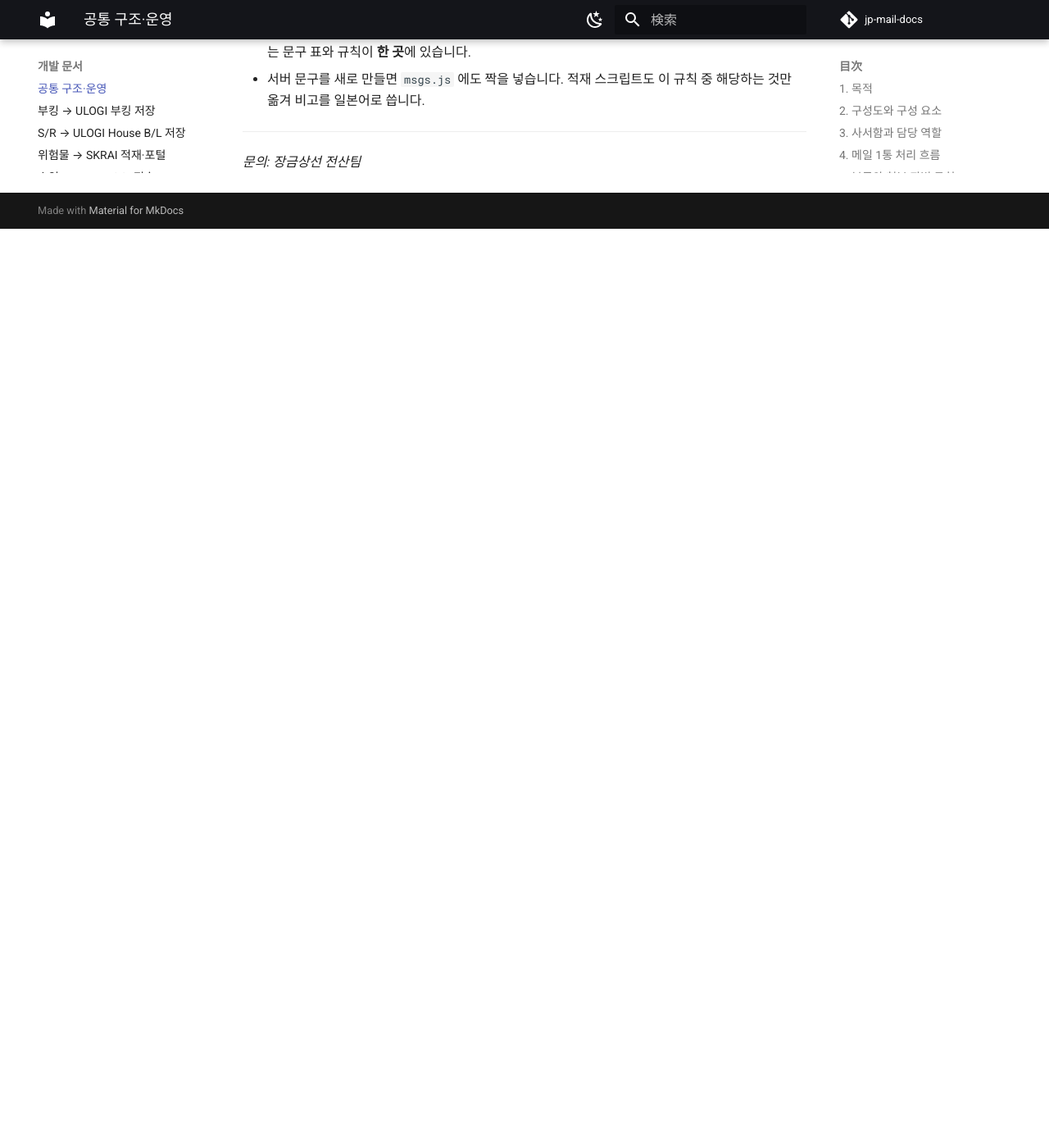
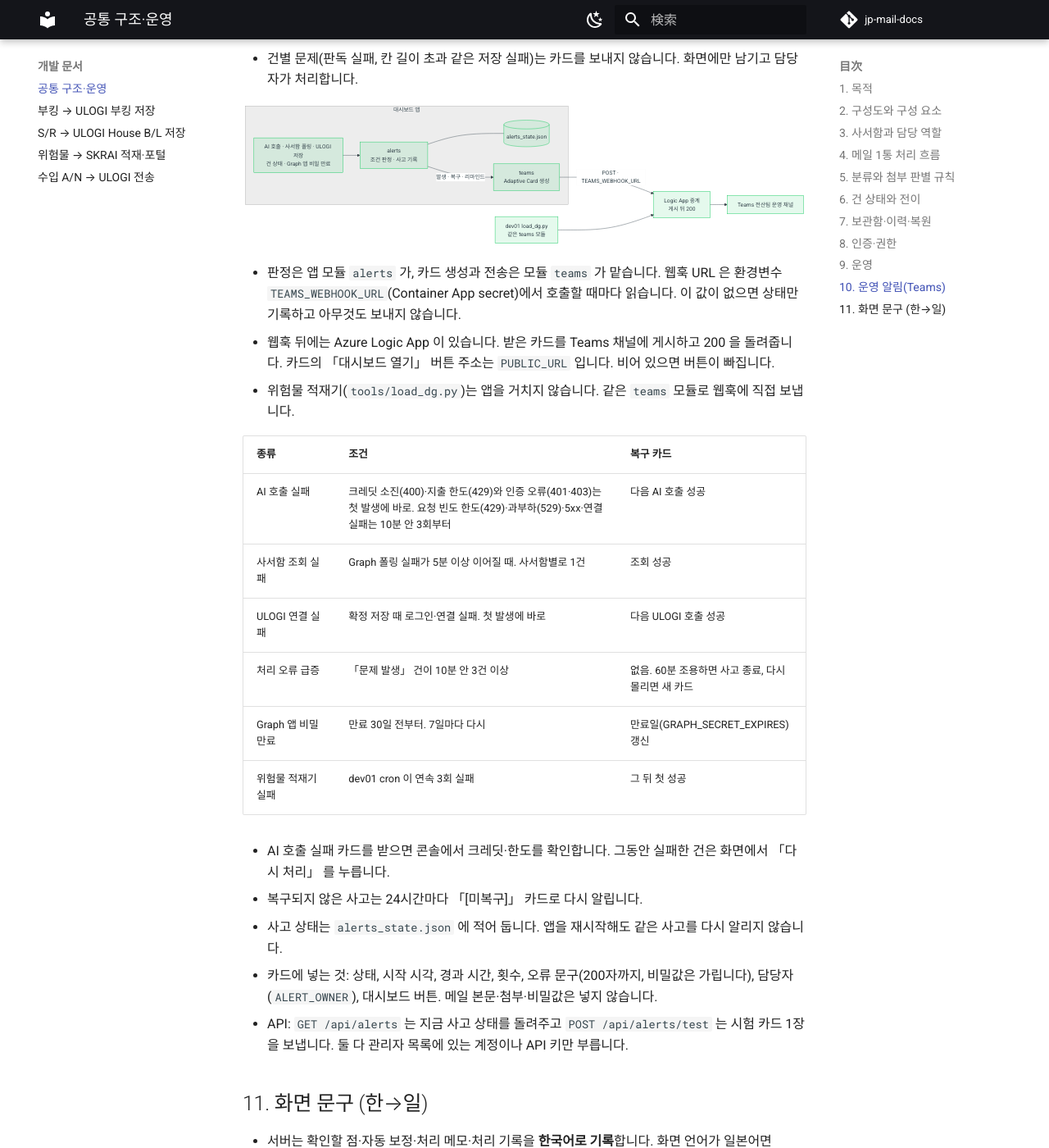
Before and after one commit to SinokorOfficial/jp-mail-docs, an MkDocs documentation site: the page built from docs/dev/overview.md, in a window 1280 px wide and 1400 px high, scrolled down 8933 px. Shown: the whole window at 82% size. Built offline with MkDocs 1.6.1 and Material for MkDocs 9.7.7, drawn with Linux system fonts in a browser that asks for light colours; comment, search, counter and statistics services are not loaded; before the commit the page ends 9212 px from its top, so only the background shows below that; some of the changed text lies outside the part shown.

Commit message:
docs: 운영 알림(Teams) 절 추가
Co-Authored-By: Claude Fable 5.1 <noreply@anthropic.com>

````diff
--- a/docs/dev/overview.md
+++ b/docs/dev/overview.md
@@ -1,6 +1,6 @@
 # 공통 구조·운영 — 수신부터 확정·보관·배포까지
 
-- 대상: SANEI(일본사무소) 메일 자동처리 시스템의 **공통 뼈대** — 메일 수신·분류·첨부 판별·화면 상태·확정/수정/삭제 API·보관함·복원·인증·배포·배치. 모듈별 상세(부킹·S/R·위험물·수입 A/N)는 각 페이지에서 다룹니다.
+- 대상: SANEI(일본사무소) 메일 자동처리 시스템의 **공통 뼈대** — 메일 수신·분류·첨부 판별·화면 상태·확정/수정/삭제 API·보관함·복원·인증·배포·배치·운영 알림. 모듈별 상세(부킹·S/R·위험물·수입 A/N)는 각 페이지에서 다룹니다.
 - 읽는 분: 장금상선 전산팀(후임·운영 담당), 연동 상대(유로지·포털 담당)
 - 비밀값·접속 정보는 적지 않습니다. 비밀·환경변수·리소스는 **이름과 역할**만 씁니다.
 
@@ -181,7 +181,7 @@ flowchart LR
 - **리비전·스케일**: 단일 리비전, `minReplicas`=`maxReplicas`=1 — 폴링이 멈추면 안 되고 **2개면 같은 메일을 둘이 처리**합니다. 같은 사서함을 보는 인스턴스는 어디에도 하나만 둡니다.
 - **저장소**: Azure Files 공유를 `DATA_DIR` 에 마운트(`nobrl` 필수 — 없으면 `history.db` 가 0바이트가 됩니다).
 - **프로브**: Startup·Liveness 모두 `/login`. 판독 중에는 응답이 몇 초 늦을 수 있어 타임아웃을 넉넉히 둡니다(1초면 재시작 루프).
-- **비밀값**(LLM API 키 · Graph 앱 비밀 · 사서함 비밀번호 · ULOGI 비밀번호 · 쿠키 서명키 · API 키)은 Container App secret 으로만 두고 코드·로그·문서에 쓰지 않습니다. Graph 앱 비밀은 만료 30일 전부터 화면에 경고가 뜹니다.
+- **비밀값**(LLM API 키 · Graph 앱 비밀 · 사서함 비밀번호 · ULOGI 비밀번호 · 쿠키 서명키 · API 키)은 Container App secret 으로만 두고 코드·로그·문서에 쓰지 않습니다. Graph 앱 비밀은 만료 30일 전부터 화면에 경고가 뜹니다. 운영 알림 카드도 갑니다(§10).
 - **저장 스위치**: 운영 서버는 부킹·S/R·A/N 저장이 모두 켜져 있습니다. 위험물은 저장 API 가 없어 엑셀 내려받기 + 적재 대상 표시입니다.
 
 | dev01 cron | 주기 | 하는 일 | 종료코드 |
@@ -192,7 +192,44 @@ flowchart LR
 - 로그·상태 파일은 운영 서버 로그 폴더에 둡니다: `sync_customers.log`(실행당 한 줄) · `load_dg.log`(실행당 한 줄 + 건별 경고) · `load_dg_state.json` · lock 파일. 비밀값은 화면·로그에 찍지 않습니다.
 - **로컬 실행**: Graph 테넌트 변수를 비우면 사서함 폴링을 하지 않고 올린 파일만 처리합니다. **실 자격증명으로 로컬을 켜면 운영과 같은 메일을 둘 다 처리**하므로 운영은 Azure 하나만.
 
-## 10. 화면 문구 (한→일)
+## 10. 운영 알림(Teams)
+
+- 파이프라인에 **시스템 수준의 문제**가 생기면 전산팀 운영 Teams 채널로 카드 1장을 보냅니다. 대시보드를 열지 않아도 전산팀이 알아차리게 하는 장치입니다.
+- 건별 문제(판독 실패, 칸 길이 초과 같은 저장 실패)는 카드를 보내지 않습니다. 화면에만 남기고 담당자가 처리합니다.
+
+```mermaid
+flowchart LR
+  subgraph APP["대시보드 앱"]
+    direction TB
+    SRC["AI 호출 · 사서함 폴링 · ULOGI 저장<br/>건 상태 · Graph 앱 비밀 만료"] --> AL["alerts<br/>조건 판정 · 사고 기록"]
+    AL --- ST[("alerts_state.json")]
+    AL -- "발생 · 복구 · 리마인드" --> TM["teams<br/>Adaptive Card 생성"]
+  end
+  TM -- "POST · TEAMS_WEBHOOK_URL" --> HOOK["Logic App 중계<br/>게시 뒤 200"]
+  CRON["dev01 load_dg.py<br/>같은 teams 모듈"] --> HOOK
+  HOOK --> CH["Teams 전산팀 운영 채널"]
+```
+
+- 판정은 앱 모듈 `alerts` 가, 카드 생성과 전송은 모듈 `teams` 가 맡습니다. 웹훅 URL 은 환경변수 `TEAMS_WEBHOOK_URL`(Container App secret)에서 호출할 때마다 읽습니다. 이 값이 없으면 상태만 기록하고 아무것도 보내지 않습니다.
+- 웹훅 뒤에는 Azure Logic App 이 있습니다. 받은 카드를 Teams 채널에 게시하고 200 을 돌려줍니다. 카드의 「대시보드 열기」 버튼 주소는 `PUBLIC_URL` 입니다. 비어 있으면 버튼이 빠집니다.
+- 위험물 적재기(`tools/load_dg.py`)는 앱을 거치지 않습니다. 같은 `teams` 모듈로 웹훅에 직접 보냅니다.
+
+| 종류 | 조건 | 복구 카드 |
+|---|---|---|
+| AI 호출 실패 | 크레딧 소진(400)·지출 한도(429)와 인증 오류(401·403)는 첫 발생에 바로. 요청 빈도 한도(429)·과부하(529)·5xx·연결 실패는 10분 안 3회부터 | 다음 AI 호출 성공 |
+| 사서함 조회 실패 | Graph 폴링 실패가 5분 이상 이어질 때. 사서함별로 1건 | 조회 성공 |
+| ULOGI 연결 실패 | 확정 저장 때 로그인·연결 실패. 첫 발생에 바로 | 다음 ULOGI 호출 성공 |
+| 처리 오류 급증 | 「문제 발생」 건이 10분 안 3건 이상 | 없음. 60분 조용하면 사고 종료, 다시 몰리면 새 카드 |
+| Graph 앱 비밀 만료 | 만료 30일 전부터. 7일마다 다시 | 만료일(GRAPH_SECRET_EXPIRES) 갱신 |
+| 위험물 적재기 실패 | dev01 cron 이 연속 3회 실패 | 그 뒤 첫 성공 |
+
+- AI 호출 실패 카드를 받으면 콘솔에서 크레딧·한도를 확인합니다. 그동안 실패한 건은 화면에서 「다시 처리」 를 누릅니다.
+- 복구되지 않은 사고는 24시간마다 「[미복구]」 카드로 다시 알립니다.
+- 사고 상태는 `alerts_state.json` 에 적어 둡니다. 앱을 재시작해도 같은 사고를 다시 알리지 않습니다.
+- 카드에 넣는 것: 상태, 시작 시각, 경과 시간, 횟수, 오류 문구(200자까지, 비밀값은 가립니다), 담당자(`ALERT_OWNER`), 대시보드 버튼. 메일 본문·첨부·비밀값은 넣지 않습니다.
+- API: `GET /api/alerts` 는 지금 사고 상태를 돌려주고 `POST /api/alerts/test` 는 시험 카드 1장을 보냅니다. 둘 다 관리자 목록에 있는 계정이나 API 키만 부릅니다.
+
+## 11. 화면 문구 (한→일)
 
 - 서버는 확인할 점·자동 보정·처리 메모·처리 기록을 **한국어로 기록**합니다. 화면 언어가 일본어면 `mail_pipeline/static/msgs.js` 가 통째로 번역합니다(`Msg.t(text, lang)`) — 정확히 일치하는 문구 표와 규칙이 **한 곳**에 있습니다.
 - 서버 문구를 새로 만들면 `msgs.js` 에도 짝을 넣습니다. 적재 스크립트도 이 규칙 중 해당하는 것만 옮겨 비고를 일본어로 씁니다.
````
